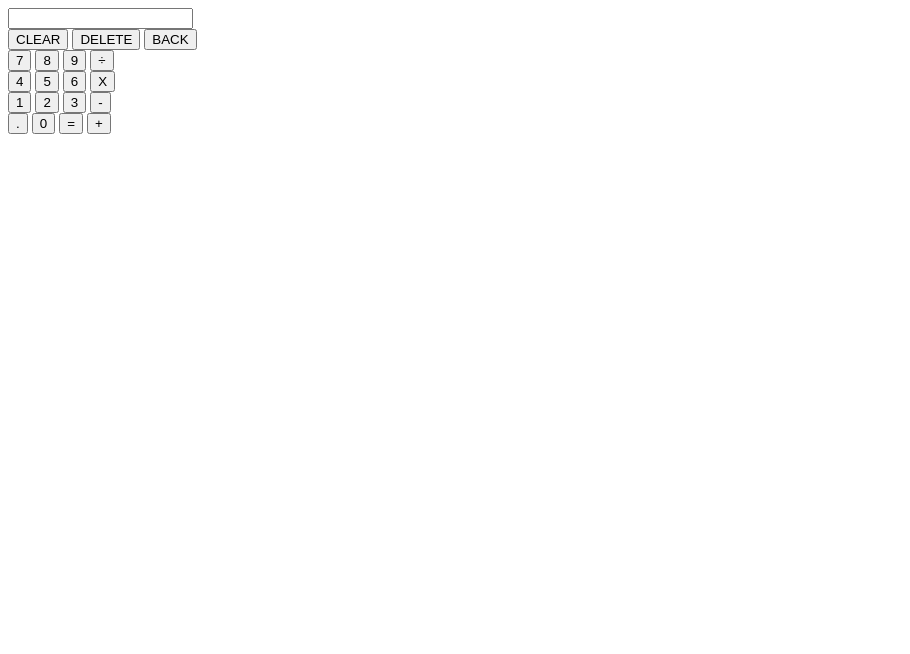
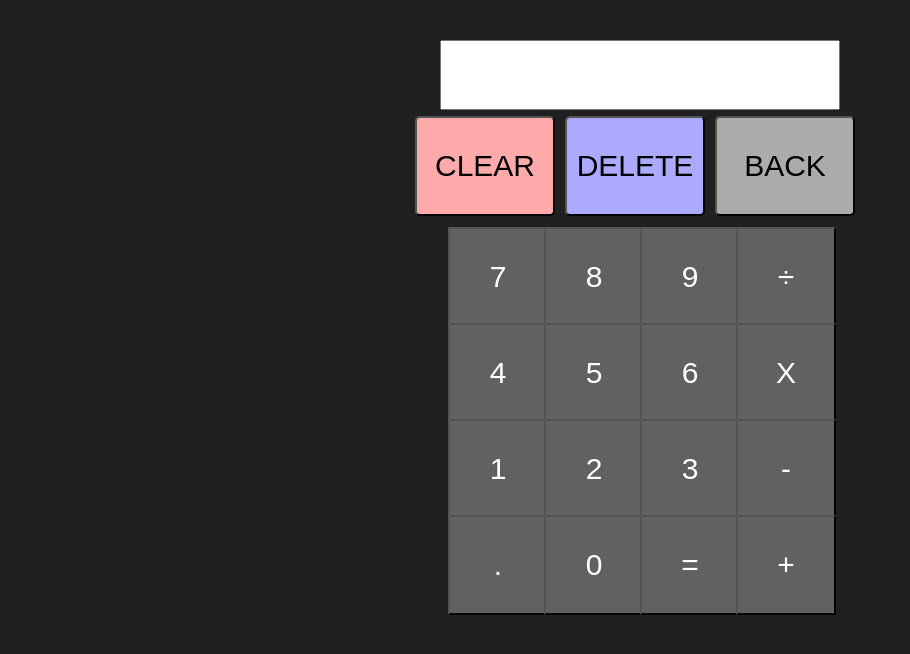
Before and after one commit to halimbyrd/Calculator, a plain HTML site: page index.html in a window 1280 px wide. Shown: the whole page, without its empty margins (0-910 px from the left). Drawn offline with Linux system fonts and the light colour scheme.

Commit message:
calculator setup

```diff
--- a/index.html
+++ b/index.html
@@ -11,13 +11,16 @@
 <body>
      <main>
          <div class="calculator-wrapper">
+             <div class="calculator">
+
+                <div class="key-inputs">
                     <div class="input-container">
-                  <input type="number">
+                        <input type="number" class="input">
                     </div>
                         <div class="first-row">
-                <button>CLEAR</button>
-                <button>DELETE</button>
-                <button>BACK</button>
+                            <button class="clear-btn">CLEAR</button>
+                            <button class="delete-btn">DELETE</button>
+                            <button class="back-btn">BACK</button>
                         </div>
                         <div class="second-row">
                             <button>7</button>
@@ -42,6 +45,8 @@
                             <button>0</button>
                             <button>=</button>
                             <button>+</button>
+                        </div>
+                  </div>
 
              </div>
          </div>
--- a/styles.css
+++ b/styles.css
@@ -0,0 +1,103 @@
+* {
+    margin: 0;
+    padding: 0;
+    box-sizing: border-box;
+}
+
+
+
+
+body {
+    background-color: #212020;
+    overflow-x: hidden;
+}
+
+
+
+.calculator-wrapper {
+    display: flex;
+    justify-content: center;
+}
+
+main {
+  display: flex;
+  justify-content: center;
+}
+
+
+
+.results-wrapper {
+  background-color: red;
+  width: 20px;
+  height: 20px;
+  display: flex;
+}
+
+
+/*
+height: 80px 0r 100px
+width 80px or 100px
+*/
+
+
+  button {
+    font-size: 30px;
+    color: white;
+    background-color: #606160;
+    height: 100px;
+    width: 100px;
+    cursor: pointer;
+    margin-right: -4px;
+    margin-top: -4px;
+  }
+
+
+
+  .clear-btn, .delete-btn, .back-btn {
+    color: black;
+    width: 140px;
+    margin-right: 10px;
+    border-radius: 5px;
+  }
+
+
+.clear-btn {
+  background-color: #FFAAAA;
+}
+
+
+.delete-btn {
+  background-color: #ABAAFE;
+}
+
+
+.back-btn {
+  background-color: #AAABAB;
+}
+
+
+
+.input-container  {
+  margin-top: 40px;
+  margin-bottom: 10px;
+  display: flex;
+  justify-content: center;
+}
+
+
+.input {
+   width: 400px;
+   height: 70px;
+   padding: 10px;
+}
+
+
+.first-row {
+  margin-bottom: 15px;
+}
+
+
+.first-row, .second-row, .third-row, .fourth-row, .fifth-row {
+  display: flex;
+  justify-content: center;
+}
```
Lines whose indentation alone changed are shown as unchanged.
